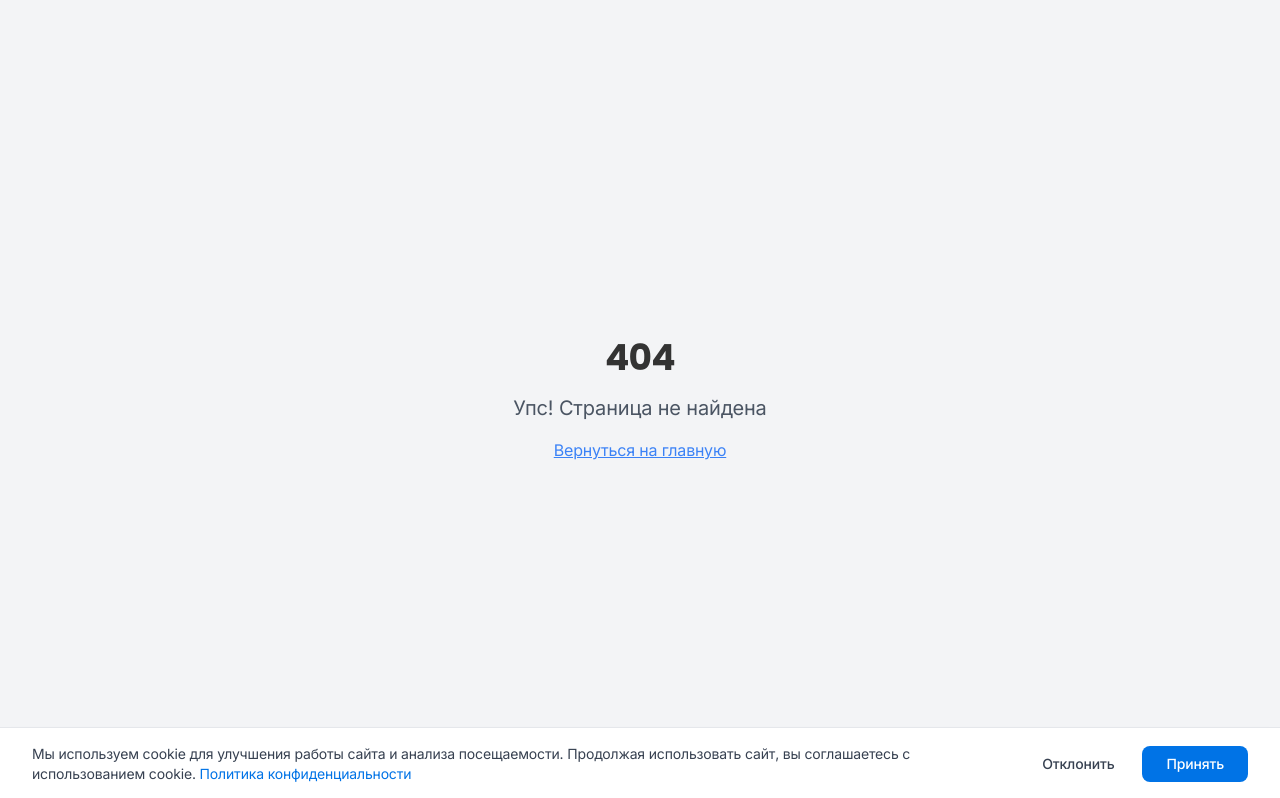
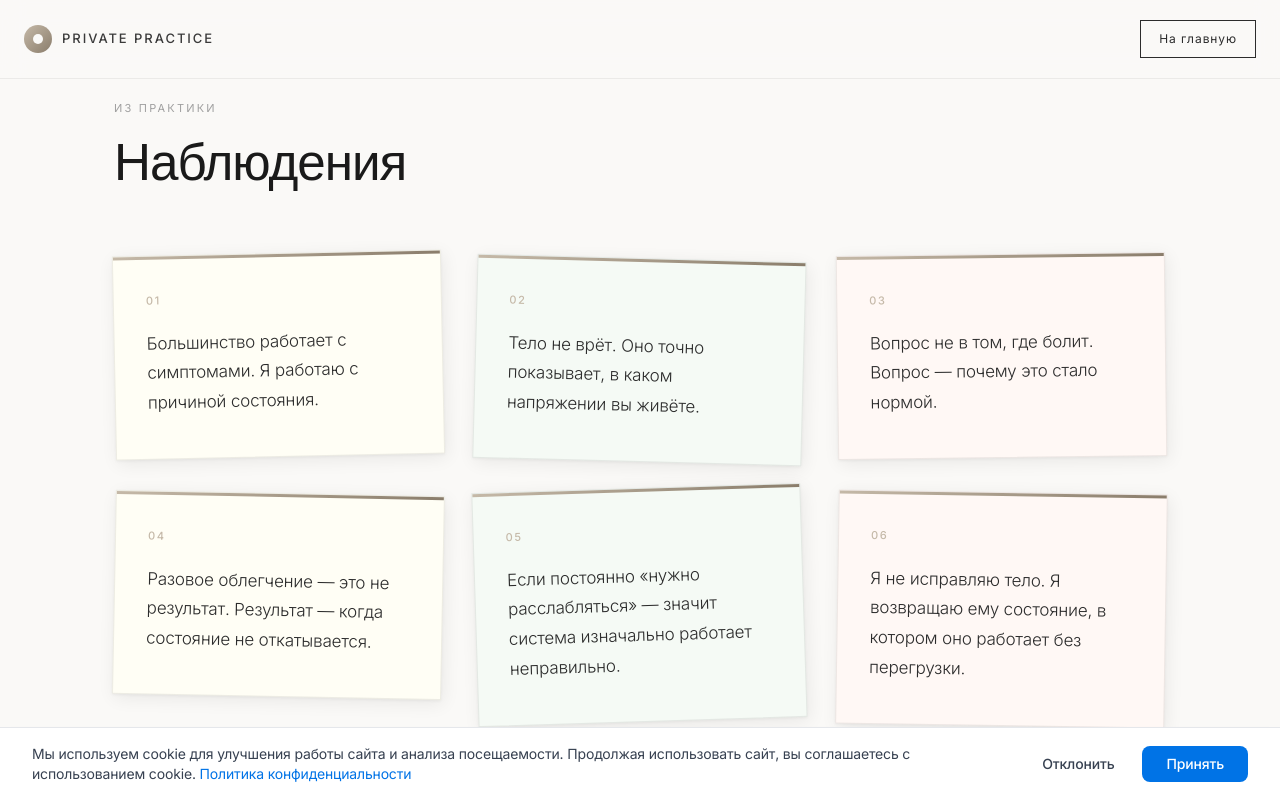
Before and after one commit to pr-poehali-dev/landing-osteopatplus, a React (Vite) app: page /observations in a window 1280 px wide. Shown: the top 798 px of the page. Built offline with nearby package versions, Linux system fonts and the light colour scheme.

Commit message:
feat: Добавить страницу "Наблюдения из практики"

```diff
--- a/src/App.tsx
+++ b/src/App.tsx
@@ -6,6 +6,7 @@ import { QueryClient, QueryClientProvider } from "@tanstack/react-query";
 import { BrowserRouter, Routes, Route } from "react-router-dom";
 import Politics from "./pages/Politics";
 import Premium from "./pages/Premium";
+import Observations from "./pages/Observations";
 import NotFound from "./pages/NotFound";
 import CookieConsent from "./components/CookieConsent";
 
@@ -21,6 +22,7 @@ const App = () => (
         <Routes>
           <Route path="/" element={<Premium />} />
           <Route path="/politics" element={<Politics />} />
+          <Route path="/observations" element={<Observations />} />
           {/* ADD ALL CUSTOM ROUTES ABOVE THE CATCH-ALL "*" ROUTE */}
           <Route path="*" element={<NotFound />} />
         </Routes>
--- /dev/null
+++ b/src/pages/Observations.tsx
@@ -0,0 +1,156 @@
+import { Link } from "react-router-dom";
+import { FadeIn } from "./premium/PremiumUtils";
+
+const notes = [
+  "Большинство работает с симптомами. Я работаю с причиной состояния.",
+  "Тело не врёт. Оно точно показывает, в каком напряжении вы живёте.",
+  "Вопрос не в том, где болит. Вопрос — почему это стало нормой.",
+  "Разовое облегчение — это не результат. Результат — когда состояние не откатывается.",
+  "Если постоянно «нужно расслабляться» — значит система изначально работает неправильно.",
+  "Я не исправляю тело. Я возвращаю ему состояние, в котором оно работает без перегрузки.",
+  "Сильное состояние — это не усилие. Это отсутствие лишнего напряжения.",
+];
+
+const rotations = ["-1.2deg", "1.5deg", "-0.7deg", "1.1deg", "-1.8deg", "0.9deg", "-1.3deg"];
+const offsets = ["-2px", "3px", "-1px", "2px", "-3px", "1px", "-2px"];
+
+export default function Observations() {
+  return (
+    <div
+      style={{
+        minHeight: "100vh",
+        background: "#FAF9F7",
+        fontFamily: "'Inter', 'Helvetica Neue', Arial, sans-serif",
+      }}
+    >
+      {/* HEADER */}
+      <header
+        style={{
+          padding: "20px 24px",
+          position: "fixed",
+          top: 0,
+          left: 0,
+          right: 0,
+          zIndex: 100,
+          display: "flex",
+          justifyContent: "space-between",
+          alignItems: "center",
+          background: "rgba(250,249,247,0.88)",
+          backdropFilter: "blur(12px)",
+          borderBottom: "1px solid rgba(0,0,0,0.06)",
+        }}
+      >
+        <Link to="/" style={{ display: "flex", alignItems: "center", gap: "10px", textDecoration: "none" }}>
+          <div style={{
+            width: "28px", height: "28px", borderRadius: "50%",
+            background: "linear-gradient(135deg, #C5B9A8 0%, #8A7D6B 100%)",
+            display: "flex", alignItems: "center", justifyContent: "center",
+            flexShrink: 0,
+          }}>
+            <div style={{ width: "10px", height: "10px", borderRadius: "50%", background: "#FAF9F7" }} />
+          </div>
+          <span style={{ fontSize: "13px", letterSpacing: "0.15em", textTransform: "uppercase", color: "#3A3A3A", fontWeight: 500 }}>
+            Private Practice
+          </span>
+        </Link>
+        <Link
+          to="/"
+          style={{
+            fontSize: "12px",
+            letterSpacing: "0.08em",
+            background: "none",
+            border: "1px solid #2C2C2C",
+            padding: "9px 18px",
+            cursor: "pointer",
+            color: "#2C2C2C",
+            textDecoration: "none",
+            transition: "all 0.3s ease",
+            whiteSpace: "nowrap",
+          }}
+        >
+          На главную
+        </Link>
+      </header>
+
+      {/* CONTENT */}
+      <div style={{ paddingTop: "100px", paddingBottom: "80px", maxWidth: "1100px", margin: "0 auto", padding: "100px 24px 80px" }}>
+        <FadeIn>
+          <p style={{ fontSize: "11px", letterSpacing: "0.2em", textTransform: "uppercase", color: "#A0A0A0", marginBottom: "16px" }}>
+            Из практики
+          </p>
+          <h1 style={{
+            fontSize: "clamp(28px, 4vw, 52px)",
+            fontWeight: 300,
+            lineHeight: 1.15,
+            letterSpacing: "-0.02em",
+            color: "#1A1A1A",
+            marginBottom: "64px",
+          }}>
+            Наблюдения
+          </h1>
+        </FadeIn>
+
+        <div style={{
+          display: "grid",
+          gridTemplateColumns: "repeat(auto-fill, minmax(280px, 1fr))",
+          gap: "32px",
+        }}>
+          {notes.map((text, i) => (
+            <FadeIn key={i} delay={i * 80}>
+              <div
+                style={{
+                  background: i % 3 === 0 ? "#FFFEF5" : i % 3 === 1 ? "#F5FAF5" : "#FFF8F5",
+                  border: "1px solid rgba(0,0,0,0.07)",
+                  boxShadow: "2px 4px 18px rgba(0,0,0,0.07), 0 1px 3px rgba(0,0,0,0.05)",
+                  padding: "36px 32px 40px",
+                  transform: `rotate(${rotations[i]}) translateY(${offsets[i]})`,
+                  transition: "transform 0.3s ease, box-shadow 0.3s ease",
+                  cursor: "default",
+                  position: "relative",
+                }}
+                onMouseEnter={e => {
+                  (e.currentTarget as HTMLDivElement).style.transform = "rotate(0deg) translateY(-4px)";
+                  (e.currentTarget as HTMLDivElement).style.boxShadow = "4px 12px 32px rgba(0,0,0,0.12)";
+                }}
+                onMouseLeave={e => {
+                  (e.currentTarget as HTMLDivElement).style.transform = `rotate(${rotations[i]}) translateY(${offsets[i]})`;
+                  (e.currentTarget as HTMLDivElement).style.boxShadow = "2px 4px 18px rgba(0,0,0,0.07), 0 1px 3px rgba(0,0,0,0.05)";
+                }}
+              >
+                {/* Имитация скрепки/линий тетради */}
+                <div style={{
+                  position: "absolute",
+                  top: 0,
+                  left: 0,
+                  right: 0,
+                  height: "3px",
+                  background: "linear-gradient(135deg, #C5B9A8 0%, #8A7D6B 100%)",
+                }} />
+                <div style={{
+                  fontSize: "11px",
+                  letterSpacing: "0.15em",
+                  textTransform: "uppercase",
+                  color: "#C5B9A8",
+                  marginBottom: "20px",
+                  fontWeight: 500,
+                }}>
+                  0{i + 1}
+                </div>
+                <p style={{
+                  fontSize: "17px",
+                  lineHeight: 1.75,
+                  color: "#2C2C2C",
+                  margin: 0,
+                  fontWeight: 300,
+                  letterSpacing: "-0.01em",
+                }}>
+                  {text}
+                </p>
+              </div>
+            </FadeIn>
+          ))}
+        </div>
+      </div>
+    </div>
+  );
+}
--- a/src/pages/premium/PremiumHero.tsx
+++ b/src/pages/premium/PremiumHero.tsx
@@ -1,3 +1,5 @@
+import { Link } from "react-router-dom";
+
 const HERO_IMAGE =
   "https://cdn.poehali.dev/projects/97907146-3786-4bb9-932c-87581d3ad09d/files/19c15364-5cdd-43bd-944e-558cd745cf69.jpg";
 
@@ -38,6 +40,22 @@ export default function PremiumHero({ onScrollToContact }: PremiumHeroProps) {
             Private Practice
           </span>
         </div>
+        <div style={{ display: "flex", alignItems: "center", gap: "16px" }}>
+          <Link
+            to="/observations"
+            style={{
+              fontSize: "12px",
+              letterSpacing: "0.08em",
+              color: "#6A6A6A",
+              textDecoration: "none",
+              whiteSpace: "nowrap",
+              transition: "color 0.3s ease",
+            }}
+            onMouseEnter={e => ((e.currentTarget as HTMLAnchorElement).style.color = "#1A1A1A")}
+            onMouseLeave={e => ((e.currentTarget as HTMLAnchorElement).style.color = "#6A6A6A")}
+          >
+            Наблюдения
+          </Link>
           <button
             onClick={onScrollToContact}
             style={{
@@ -62,6 +80,7 @@ export default function PremiumHero({ onScrollToContact }: PremiumHeroProps) {
           >
             Обсудить запрос
           </button>
+        </div>
       </header>
 
       {/* ─── HERO ────────────────────────────────────────────── */}
```
Lines whose indentation alone changed are shown as unchanged.
